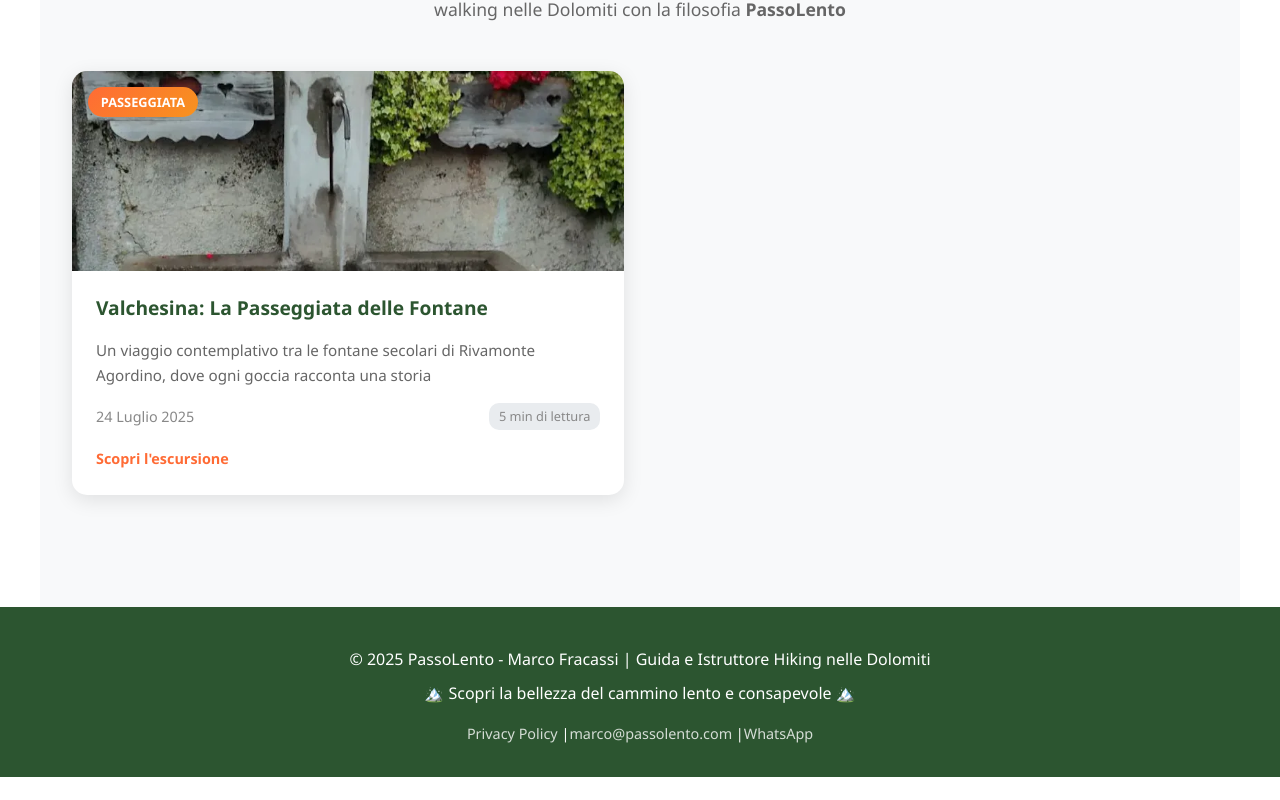
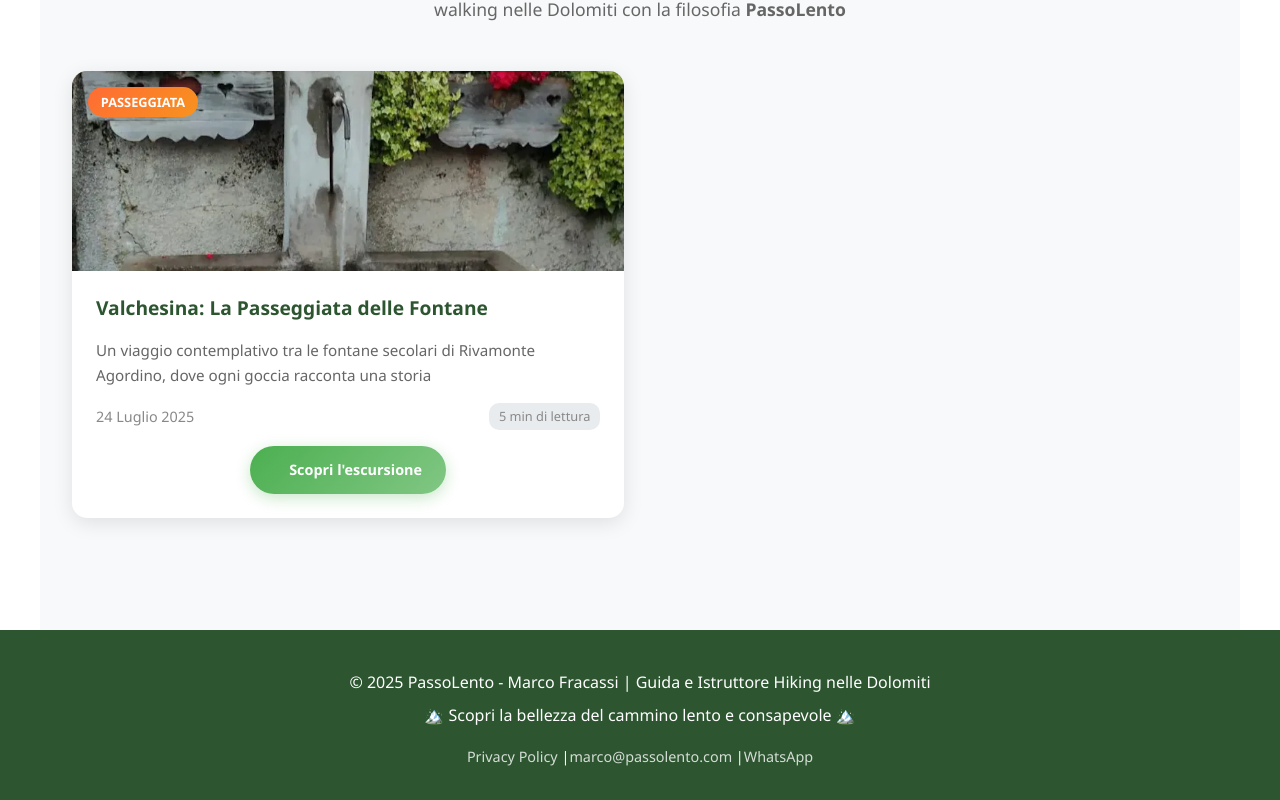
Before and after one commit to fracassi-marco/PassoLento, a Next.js app: page / in a window 1280 px wide. Shown: the part 6089-6889 px from the top of the page. Before the commit the page ends 6866 px from the top, so only its background shows below. Built offline with nearby package versions, Linux system fonts and the light colour scheme; a web font is replaced by a local one.

Commit message:
Fix buttons

```diff
--- a/src/app/globals.css
+++ b/src/app/globals.css
@@ -1246,6 +1246,20 @@ em {
    BLOG SECTION - CLEAN VERSION
    =============================== */
 
+/* Blog Grid - 1 colonna su mobile */
+.blog-grid {
+  display: grid;
+  grid-template-columns: repeat(auto-fit, minmax(300px, 1fr));
+  gap: 2rem;
+  margin-bottom: 3rem;
+}
+
+@media (max-width: 768px) {
+  .blog-grid {
+    grid-template-columns: 1fr !important;
+  }
+}
+
 /* Blog Section */
 .blog {
   background: #f8f9fa;
@@ -1344,15 +1358,49 @@ em {
 }
 
 .blog-read-more {
-  color: #ff6b35;
+  align-items: center;
+  gap: 0.5rem;
+  background: linear-gradient(135deg, #4CAF50, #81C784);
+  color: white;
   text-decoration: none;
+  padding: 0.75rem 1.5rem;
+  border-radius: 25px;
   font-weight: 600;
   font-size: 0.9rem;
-  transition: color 0.3s ease;
+  transition: all 0.3s ease;
+  box-shadow: 0 4px 15px rgba(76, 175, 80, 0.3);
+  border: none;
+  cursor: pointer;
+  text-transform: none;
+  margin: 1rem auto 0 auto;
+  display: block;
+  width: fit-content;
 }
 
 .blog-read-more:hover {
-  color: #228b22;
+  transform: translateY(-2px);
+  box-shadow: 0 6px 20px rgba(76, 175, 80, 0.4);
+  background: linear-gradient(135deg, #45a049, #7bc67e);
+}
+
+.blog-read-more:active {
+  transform: translateY(0);
+}
+
+/* Aggiungi icona se vuoi */
+.blog-read-more::before {
+  content: "\f6fc"; /* icona montagna */
+  font-family: "Font Awesome 6 Free";
+  font-weight: 900;
+  margin-right: 0.25rem;
+}
+
+/* Per mobile */
+@media (max-width: 768px) {
+  .blog-read-more {
+    padding: 0.6rem 1.25rem;
+    font-size: 0.85rem;
+  }
 }
 
 /* View All Blog Section */
@@ -1587,7 +1635,6 @@ em {
 
 .blog-article {
   background: white;
-  border-radius: 15px;
   overflow: hidden;
   box-shadow: 0 5px 20px rgba(0,0,0,0.1);
   transition: all 0.3s ease;
```
